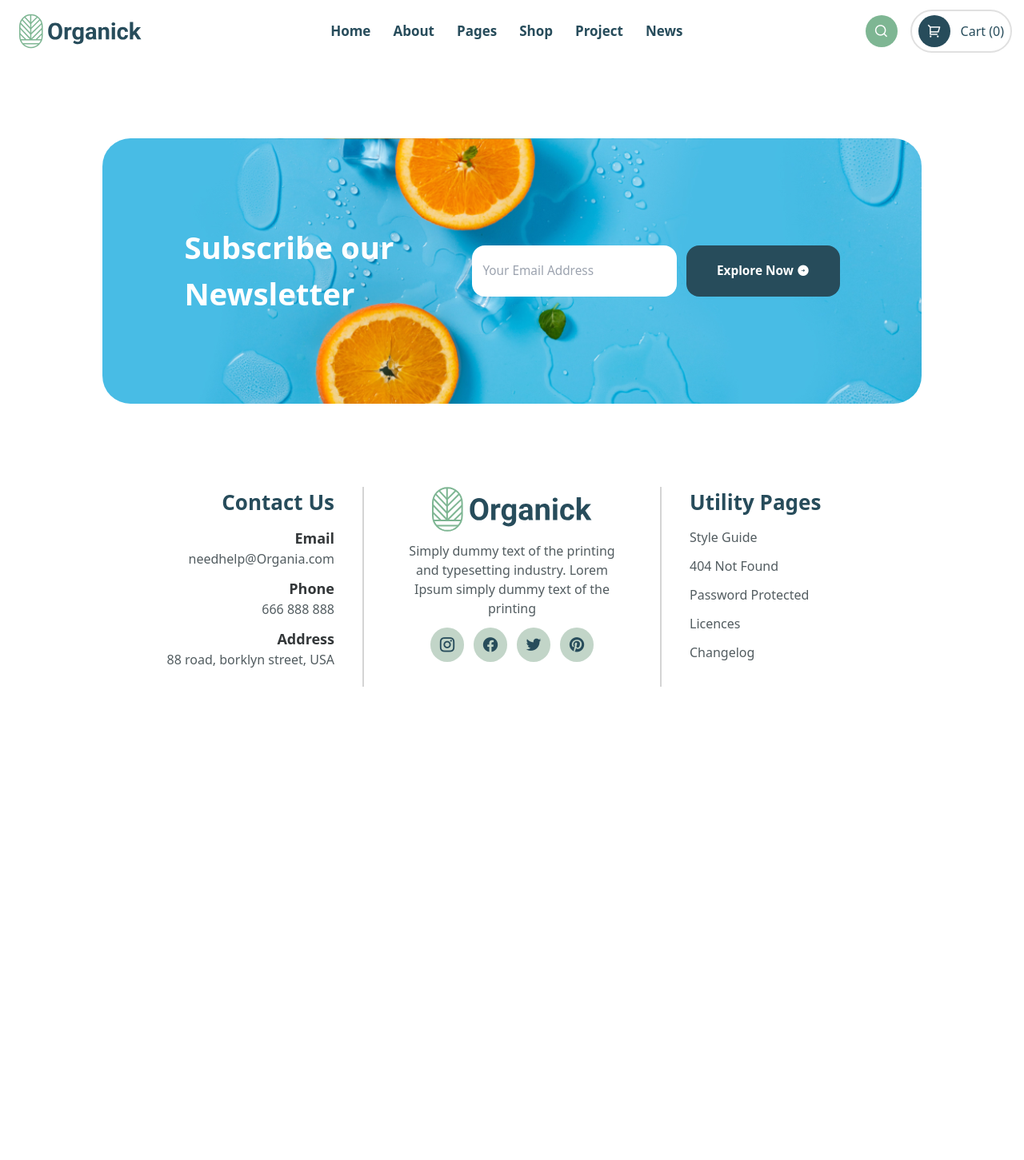
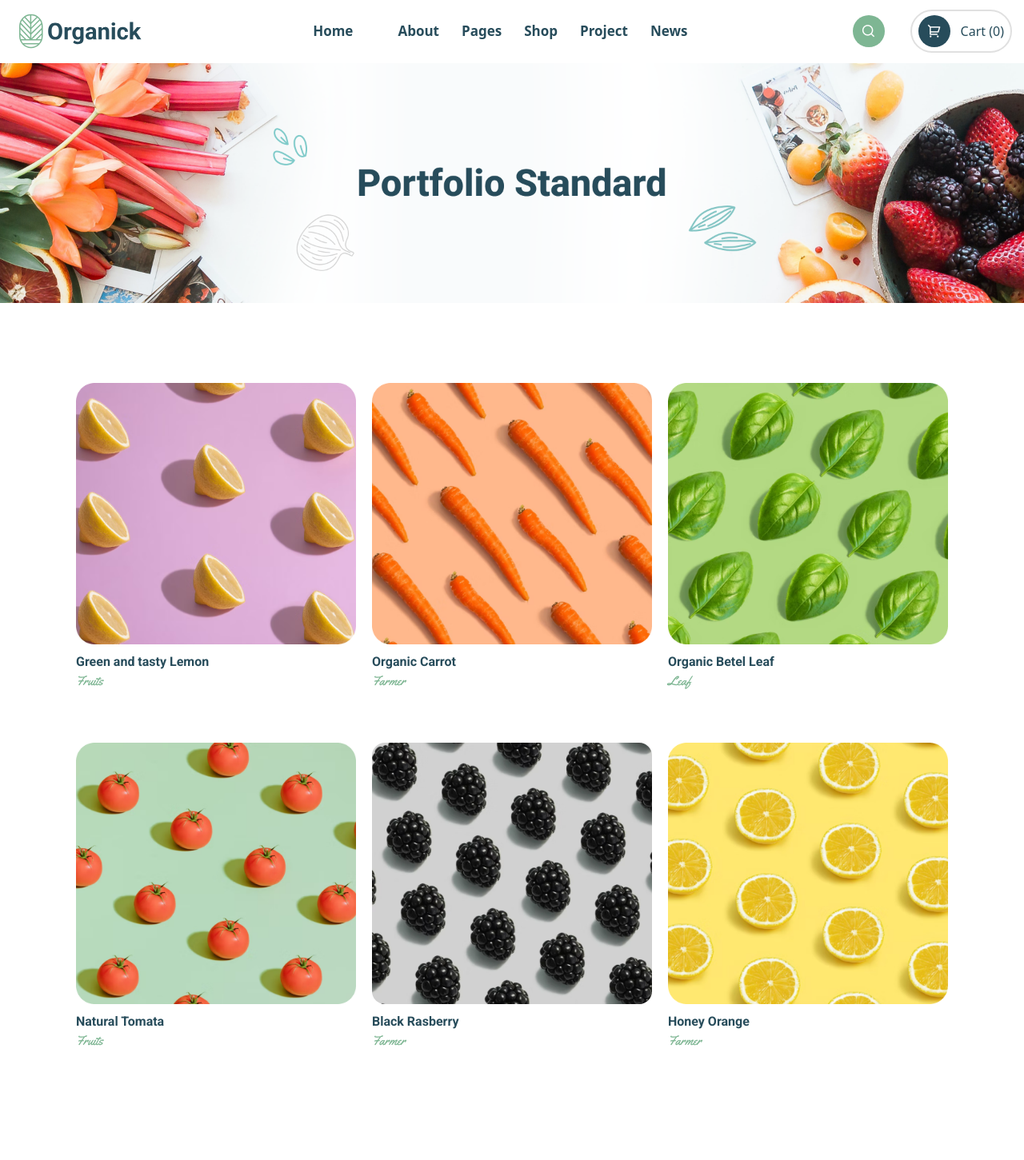
Before and after one commit to ManvendrasinhJadeja/Combined-project, a plain HTML site: page src/portfolio.html in a window 1280 px wide. Shown: the part 1-1452 px from the top of the page at 80% size. Before the commit the page ends 870 px from the top, so only its background shows below. Drawn offline with nearby package versions, Linux system fonts and the light colour scheme.

Commit message:
portfolio main page

```diff
--- a/src/portfolio.html
+++ b/src/portfolio.html
@@ -6,6 +6,7 @@
     <title>HomePage</title>
     <link rel="stylesheet" href="./output.css" />
     <link rel="stylesheet" href="style.css" />
+    <script src="https://unpkg.com/@tailwindcss/browser@4"></script>
 
     <link
       rel="stylesheet"
@@ -19,13 +20,95 @@
 <script src="https://code.jquery.com/jquery-3.7.1.min.js" integrity="sha256-/JqT3SQfawRcv/BIHPThkBvs0OEvtFFmqPF/lYI/Cxo=" crossorigin="anonymous"></script>
 <!-- Jquery -->
   </head>
+  <style>
+    @import url('https://fonts.googleapis.com/css2?family=Jost:ital,wght@0,100..900;1,100..900&family=Mulish:ital,wght@0,200..1000;1,200..1000&family=Oswald:wght@200..700&family=Poiret+One&family=Roboto:ital,wght@0,100..900;1,100..900&display=swap');
+
+    @import url('https://fonts.googleapis.com/css2?family=Jost:ital,wght@0,100..900;1,100..900&family=Mulish:ital,wght@0,200..1000;1,200..1000&family=Oswald:wght@200..700&family=Poiret+One&family=Roboto:ital,wght@0,100..900;1,100..900&family=Yellowtail&display=swap');
+
+    .roboto-uniquifier
+    {
+        font-family: "Roboto", serif;
+    }
+    .yellowtail-regular
+    {
+        font-family: "Yellowtail", serif;
+        font-weight: 400;
+        font-style: normal;
+    }
+
+    .cont h2
+    {
+        font-family: "Roboto", serif;
+    }
+    .cont p{
+        font-family: "Yellowtail", serif;
+    }
+    </style>
   <body>
     <!-- dont remove the nav and footer -->
     <nav id="nav1"></nav>
 
     <!-- strat working form here -->
 
-
+    <div class="heroSection">
+      <img src="../src/photo/Banner.png" class="img-fluid">
+  </div>
+  <div class="portfolio mt-[100px] flex flex-wrap justify-center gap-5">
+      <div class="pr1 w-[350px] h-[430px] d-flex">
+       <a href="portfoliosingle1.html">
+          <img src="../src/photo/Image.png">
+        </a>
+              <div class="cont pt-[10px]">
+                  <h2 class="text-[#274C5B] font-bold">Green and tasty Lemon</h2>
+                  <p class="text-[#7EB693]">Fruits</p>
+              </div>
+      </div>
+      <div class="pr1 w-[350px] h-[430px] ">
+        <a href="portfoliosingle2.html">
+          <img src="../src/photo/Image (1).png" >
+        </a>
+          <div class="cont pt-[10px]">
+              <h2 class="text-[#274C5B] font-bold">Organic Carrot</h2>
+              <p class="text-[#7EB693]">Farmer</p>
+          </div>
+      </div>
+      <div class="pr1 w-[350px] h-[430px]">
+        <a href="portfoliosingle3.html">
+          <img src="../src/photo/Image (2).png">
+        </a>
+          <div class="cont pt-[10px]">
+              <h2 class="text-[#274C5B] font-bold">Organic Betel Leaf</h2>
+              <p class="text-[#7EB693]">Leaf</p>
+          </div>
+      </div>
+      <div class="pr1 w-[350px] h-[430px] ">
+        <a href="portfoliosingle4.html">
+          <img src="../src/photo/Image (3).png">
+        </a>
+          <div class="cont pt-[10px]">
+              <h2 class="text-[#274C5B] font-bold">Natural Tomata</h2>
+              <p class="text-[#7EB693]">Fruits</p>
+          </div>
+      </div>
+      <div class="pr1 w-[350px] h-[430px] ">
+        <a href="portfoliosingle5.html">
+          <img src="../src/photo/Photo.png" class="rounded-2xl">
+        </a>
+          <div class="cont pt-[10px]">
+              <h2 class="text-[#274C5B] font-bold">Black Rasberry</h2>
+              <p class="text-[#7EB693]">Farmer</p>
+          </div>
+      </div>
+      <div class="pr1 w-[350px] h-[430px] ">
+        <a href="portfoliosingle6.html">
+          <img src="../src/photo/Image (4).png">
+        </a>
+          <div class="cont pt-[10px]">
+              <h2 class="text-[#274C5B] font-bold">Honey Orange</h2>
+              <p class="text-[#7EB693]">Farmer</p>
+          </div>
+      </div>
+  </div>
 
     <!-- end your work here -->
 
```
Also changed, not shown: src/photo/Banner.png (added), src/photo/Image (1).png (added), src/photo/Image (2).png (added), src/photo/Image (3).png (added), src/photo/Image (4).png (added), src/photo/Image.png (added), src/photo/Photo.png (added).
